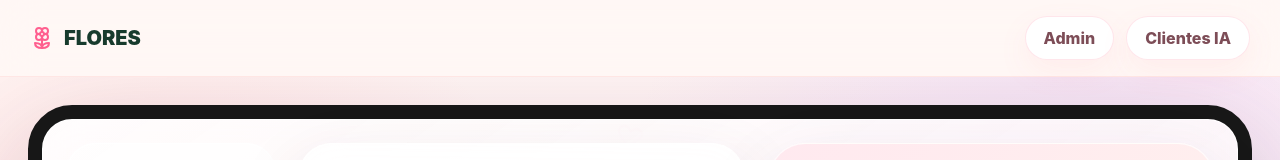
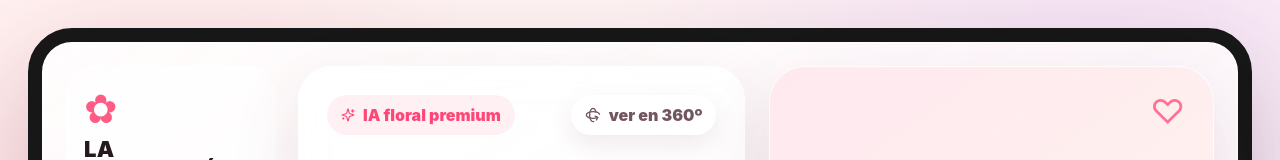
Before and after one commit to estebanvalenccia-coder/FLORES, a React (Vite) app: page / in a window 1280 px wide. Shown: the top 160 px of the page. Built offline with nearby package versions, Linux system fonts and the light colour scheme; no server answers.

Commit message:
Ocultar accesos internos en experiencia cliente

```diff
--- a/src/App.tsx
+++ b/src/App.tsx
@@ -1,29 +1,12 @@
-import { Flower2 } from "lucide-react";
-import { Routes, Route, Link } from "react-router-dom";
-import { AdminPanel } from "./AdminPanel";
+import { Routes, Route } from "react-router-dom";
 import { ClientExperience } from "./ClientExperience";
 
 export function App() {
   return (
-    <>
-      <header className="topbar dark-topbar">
-        <div className="logo">
-          <Flower2 />
-          <span>FLORES</span>
-        </div>
-
-        <nav>
-          <Link to="/admin">Admin</Link>
-          <Link to="/clientes">Clientes IA</Link>
-        </nav>
-      </header>
-
-      <Routes>
-        <Route path="/admin" element={<AdminPanel />} />
-        <Route path="/clientes" element={<ClientExperience />} />
-        <Route path="*" element={<ClientExperience />} />
-      </Routes>
-    </>
+    <Routes>
+      <Route path="/clientes" element={<ClientExperience />} />
+      <Route path="*" element={<ClientExperience />} />
+    </Routes>
   );
 }
 
```
